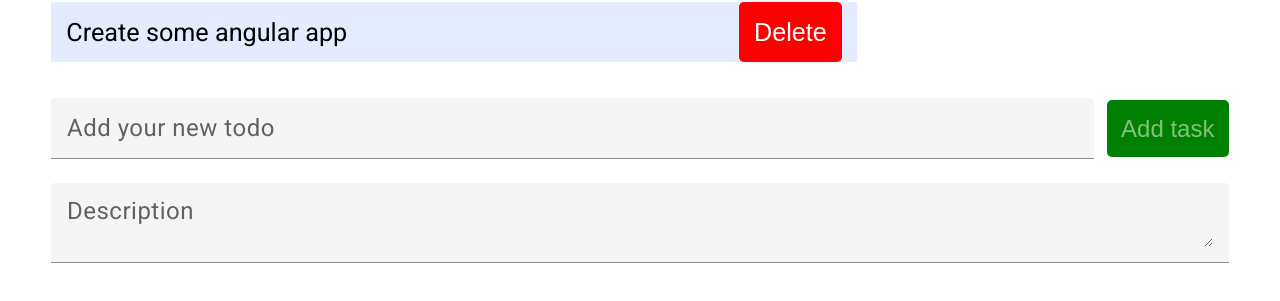
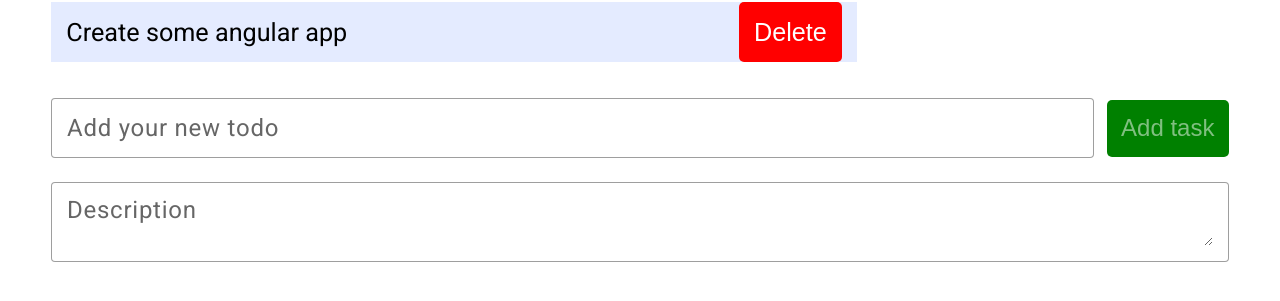
Before and after one commit to OtusTeam-Angular-TyazhMash/ToDoList-toktarov84, an Angular app: page / in a window 1280 px wide. Shown: the part 283-584 px from the top of the page. Built offline with nearby package versions, Linux system fonts and the light colour scheme.

Commit message:
применение шрифта через mat-form-field, вместо id

```diff
--- a/src/app/components/to-do-list/to-do-list.component.html
+++ b/src/app/components/to-do-list/to-do-list.component.html
@@ -2,11 +2,10 @@
     <h2>Todo List</h2>
     <app-list-item [itemList]="itemList" />
     <span id="task_block">
-        <mat-form-field subscriptSizing="dynamic">
+        <mat-form-field appearance="outline" subscriptSizing="dynamic">
             <input
                 matInput [(ngModel)]="text"
                 placeholder="Add your new todo"
-                id="matInput1"
             >
         </mat-form-field>
         <app-button
@@ -18,11 +17,10 @@
          />
     </span>
     <span id="description_block">
-        <mat-form-field subscriptSizing="dynamic">
+        <mat-form-field appearance="outline" subscriptSizing="dynamic">
             <textarea
                 matInput [(ngModel)]="description"
                 placeholder="Description"
-                id="matInput2"
              ></textarea>
         </mat-form-field>
     </span>
--- a/src/app/components/to-do-list/to-do-list.component.scss
+++ b/src/app/components/to-do-list/to-do-list.component.scss
@@ -14,7 +14,10 @@
 #page {
    margin: 4%;
    font-size: 1.5em;
- }
+}
+h2 {
+   margin-bottom: 1em;
+}
 li {
    display: flex;
    justify-content: space-between;
@@ -24,6 +27,9 @@ li {
    padding: 0 0.6em 0 0.6em;
    align-items: center;
    font-size: 1.5em;
+}
+li.selected {
+   background-color: rgb(153, 177, 245);
 }
 ul {
    margin-top: 0;
@@ -57,21 +63,10 @@ span#list_block {
 }
 mat-form-field {
    flex: 1;
-}
-#matInput1 {
-   font-size: 1.5em;
-}
-#matInput2 {
-   font-size: 1.5em;
-}
-h2 {
-   margin-bottom: 1em;
+   font-size: 1em !important;
 }
 #spinner {
    display: flex;
    align-items: center;
    justify-content: center;
 }
-li.selected {
-   background-color: rgb(153, 177, 245);
-}
```
